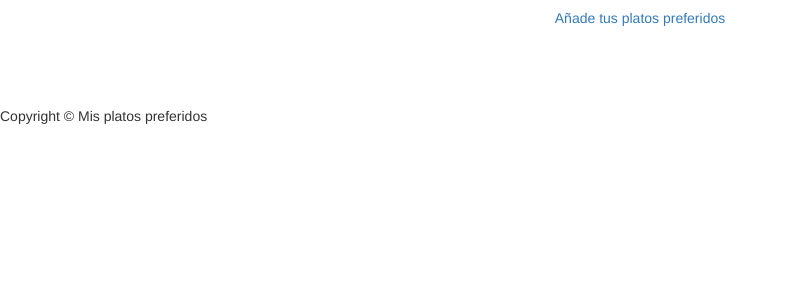
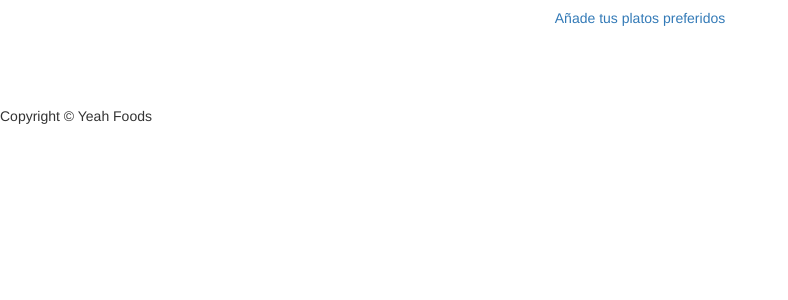
Before and after one commit to Surferito/restaurants, a Django app: page /restaurant/ in a window 1280 px wide. Shown: the part 139-439 px from the top of the page, without its empty margins (0-788 px from the left). Run offline with Django 3.2, Linux system fonts and the light colour scheme; the visitor is signed in with stand-in values (Sample User, id 1); some libraries are stand-ins or nearby versions.

Commit message:
cambio textos

```diff
--- a/foodtaskerapp/templates/snippets/footer.html
+++ b/foodtaskerapp/templates/snippets/footer.html
@@ -1 +1 @@
-<p>Copyright © Mis platos preferidos</p>
+<p>Copyright © Yeah Foods</p>
```
